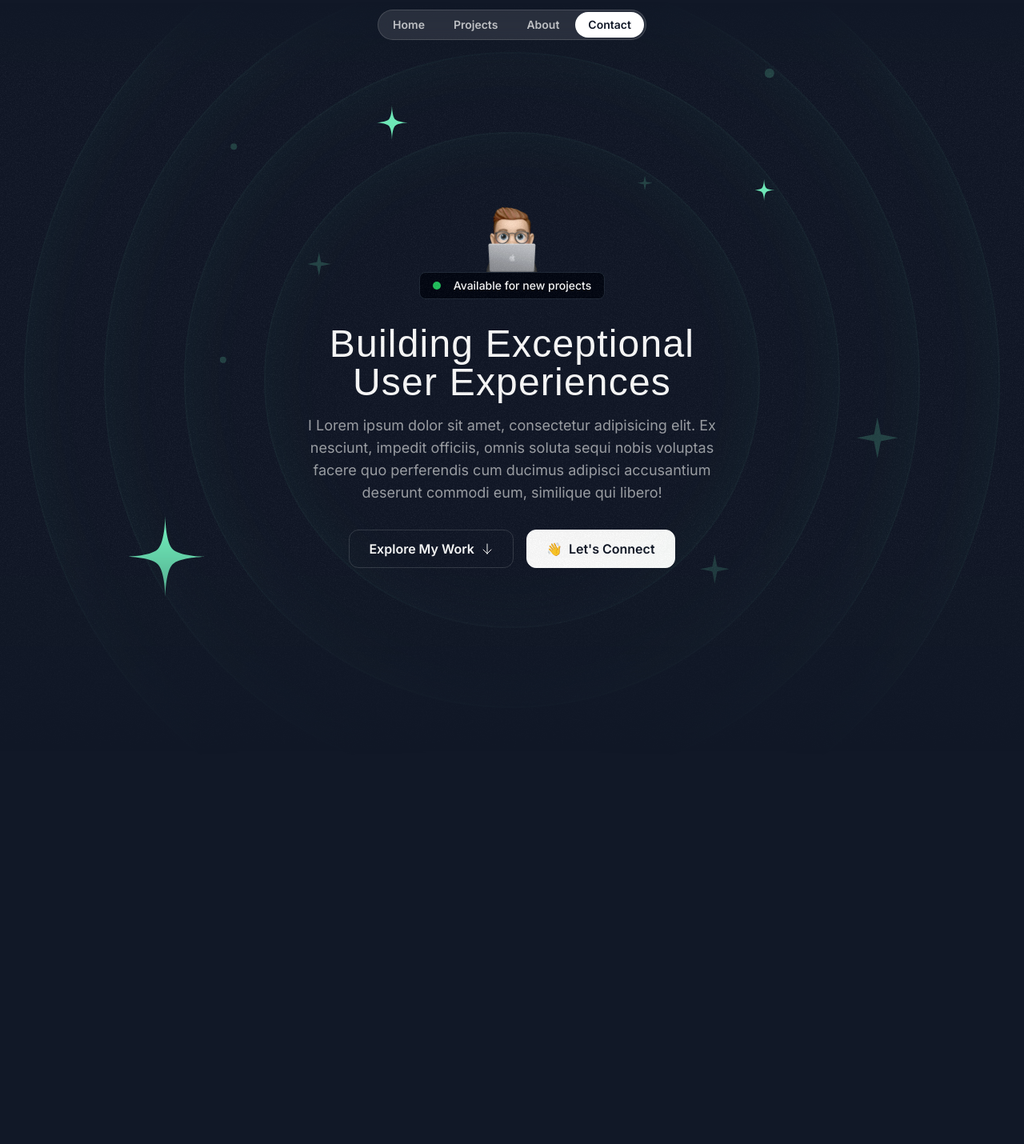
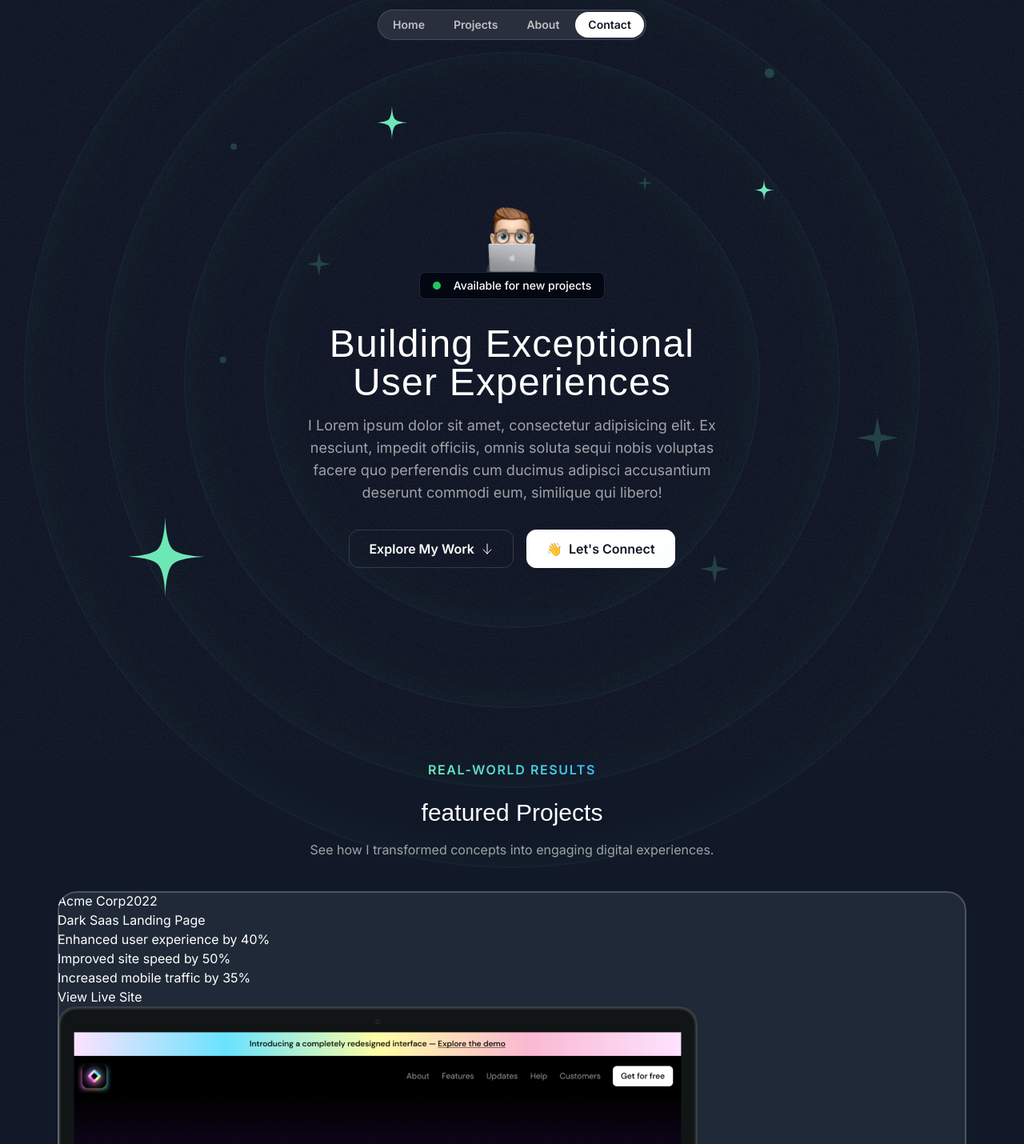
Before and after one commit to Nurzamann/NurzamanPortfolio.github.io, a Next.js app: page / in a window 1280 px wide. Shown: the top 1430 px of the page at 80% size. Before the commit the page ends 1085 px from the top, so only its background shows below. Built offline with nearby package versions, Linux system fonts and the light colour scheme; a web font is replaced by a local one.

Commit message:
file project on progress

```diff
--- a/src/app/page.tsx
+++ b/src/app/page.tsx
@@ -1,11 +1,13 @@
 import { Header } from "@/sections/Header";
 import { HeroSection } from "@/sections/Hero";
+import { ProjectsSection } from "@/sections/Projects";
 
 export default function Home() {
   return (
     <div>
       <Header />
       <HeroSection />
+      <ProjectsSection />
     </div>
   );
 }
--- a/src/sections/Hero.tsx
+++ b/src/sections/Hero.tsx
@@ -9,7 +9,15 @@
 export const HeroSection = () => {
   return (
     <div className="py-32 md:py-48 lg:py-60 relative z-0 overflow-x-clip">
-      <div className="absolute inset-0 [mask-image:linear-gradient(to_bottom,transparent,black_10%,black_70%,transparent)]">
+      <div
+        className="absolute inset-0"
+        style={{
+          maskImage:
+            "linear-gradient(to_bottom,transparent,black_10%,black_70%,transparent)",
+          WebkitMaskImage:
+            "linear-gradient(to_bottom,transparent,black_10%,black_70%,transparent)",
+        }}
+      >
         <div
           className="absolute inset-0 -z-30 opacity-5"
           style={{
--- a/src/sections/Projects.tsx
+++ b/src/sections/Projects.tsx
@@ -1,6 +1,7 @@
 import darkSaasLandingPage from "@/assets/images/dark-saas-landing-page.png";
 import lightSaasLandingPage from "@/assets/images/light-saas-landing-page.png";
 import aiStartupLandingPage from "@/assets/images/ai-startup-landing-page.png";
+import Image from "next/image";
 
 const portfolioProjects = [
   {
@@ -42,5 +43,44 @@
 ];
 
 export const ProjectsSection = () => {
-  return <div>Projects Section</div>;
+  return (
+    <div>
+      <div className="container">
+        <div className="flex justify-center">
+          <p className="uppercase font-semibold tracking-widest bg-gradient-to-r from-emerald-300 to-sky-400 text-center bg-clip-text text-transparent">
+            Real-world Results
+          </p>
+        </div>
+        <h2 className="font-serif text-3xl text-center mt-6">
+          featured Projects
+        </h2>
+        <p className="text-center text-white/60 mt-4">
+          See how I transformed concepts into engaging digital experiences.
+        </p>
+        <div className="flex flex-col mt-10">
+          {portfolioProjects.map((project) => (
+            <div
+              key={project.title}
+              className="bg-gray-800 rounded-3xl relative z-0 overflow-hidden after:z-10 after:content-[''] after:absolute after:inset-0 after:outline-2 after:outline after:-outline-offset-2 after:rounded-3xl after:outline-white/20"
+            >
+              <div>
+                <span>{project.company}</span>
+                <span>{project.year}</span>
+              </div>
+              <h3>{project.title}</h3>
+              <ul>
+                {project.results.map((result) => (
+                  <li>{result.title}</li>
+                ))}
+              </ul>
+              <a href={project.link}>
+                <button>View Live Site</button>
+              </a>
+              <Image src={project.image} alt={project.title} />
+            </div>
+          ))}
+        </div>
+      </div>
+    </div>
+  );
 };
```
